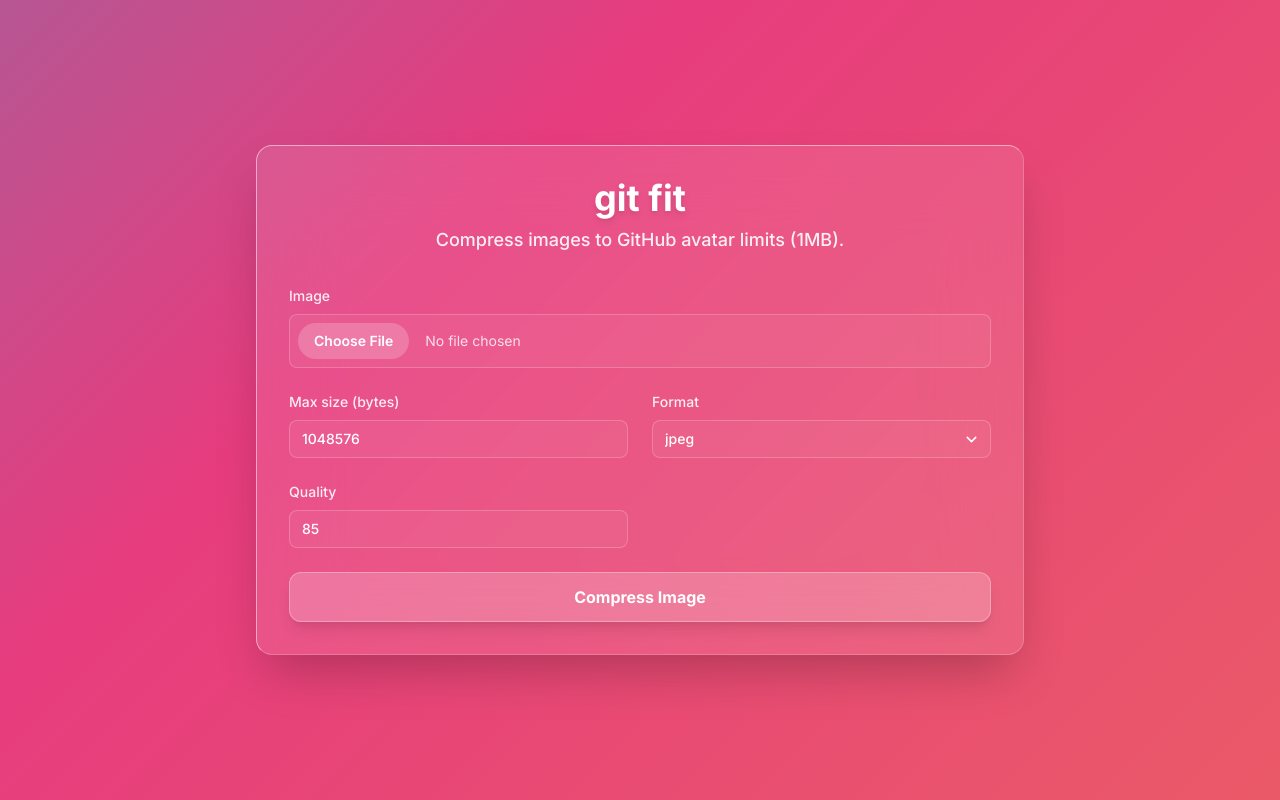
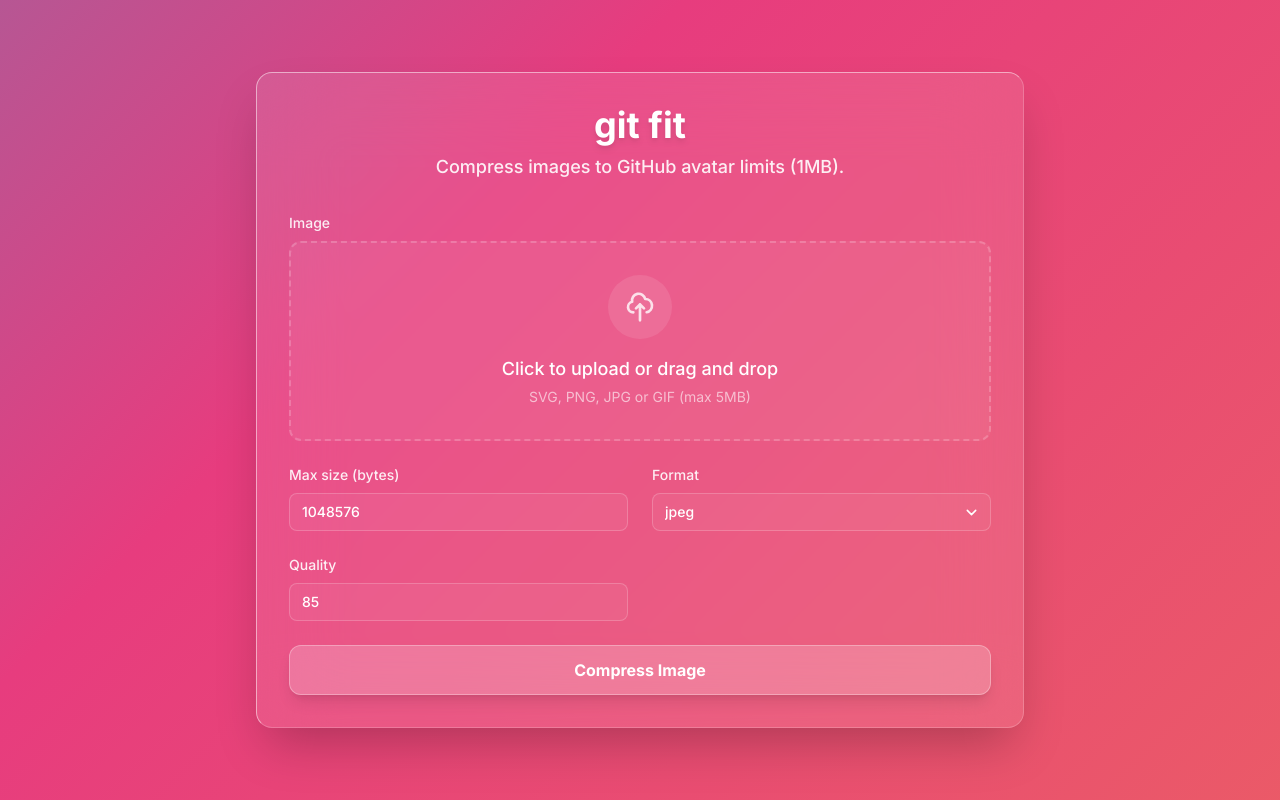
Before and after one commit to nabiladem/git-fit, a React (Vite) app in the folder web/: page / in a window 1280 px wide. Built offline with nearby package versions, Linux system fonts and the light colour scheme; the HTML template or start-up script is replaced by a standard one.

Commit message:
Add drag and drop uploads

```diff
--- a/web/src/App.jsx
+++ b/web/src/App.jsx
@@ -33,6 +33,7 @@
           </p>
         </header>
 
+
         <main>
           <UploadForm file={file} onFileChange={handleFileChange} />
 
--- a/web/src/components/UploadForm.jsx
+++ b/web/src/components/UploadForm.jsx
@@ -10,6 +10,7 @@
   const [loading, setLoading] = useState(false)
   const [error, setError] = useState(null)
   const [result, setResult] = useState(null)
+  const [isDragging, setIsDragging] = useState(false)
 
   // effect to update the preview when a new file is selected
   useEffect(() => {
@@ -22,6 +23,30 @@
     setPreview(url)
     return () => URL.revokeObjectURL(url)
   }, [file])
+
+  const handleDragOver = (e) => {
+    e.preventDefault()
+    setIsDragging(true)
+  }
+
+  const handleDragLeave = (e) => {
+    e.preventDefault()
+    setIsDragging(false)
+  }
+
+  const handleDrop = (e) => {
+    e.preventDefault()
+    setIsDragging(false)
+
+    if (e.dataTransfer.files && e.dataTransfer.files[0]) {
+      const syntheticEvent = {
+        target: {
+          files: e.dataTransfer.files
+        }
+      }
+      onFileChange(syntheticEvent)
+    }
+  }
 
   // onSubmit() - handles form submission
   async function onSubmit(e) {
@@ -103,38 +128,58 @@
         <label className="block text-sm font-medium text-white/90 mb-2">
           Image
         </label>
-        <div className="relative group">
+        <div
+          className={`relative group border-2 border-dashed rounded-xl transition-all duration-200 ease-in-out
+            ${isDragging
+              ? 'border-white bg-white/10 scale-[1.02]'
+              : 'border-white/20 hover:border-white/40 bg-white/5'
+            }
+            ${preview ? 'p-0 overflow-hidden' : 'p-8'}
+          `}
+          onDragOver={handleDragOver}
+          onDragLeave={handleDragLeave}
+          onDrop={handleDrop}
+        >
           <input
             type="file"
             accept="image/*"
             onChange={onFileChange}
-            className="block w-full text-sm text-white/80
-              file:mr-4 file:py-2 file:px-4
-              file:rounded-full file:border-0
-              file:text-sm file:font-semibold
-              file:bg-white/20 file:text-white
-              hover:file:bg-white/30
-              file:cursor-pointer
-              bg-white/5 rounded-lg border border-white/20 p-2
-              focus:outline-none focus:ring-2 focus:ring-white/50"
+            className="absolute inset-0 w-full h-full opacity-0 cursor-pointer z-10"
           />
-        </div>
-      </div>
 
-      {/* Image Preview */}
-      {preview && (
-        <div className="flex items-center gap-4 p-3 bg-white/5 rounded-lg border border-white/20">
+          {preview ? (
+            <div className="relative w-full h-64 bg-black/20 group-hover:bg-black/30 transition-colors">
               <img
                 src={preview}
                 alt="preview"
-            className="w-20 h-20 object-cover rounded-md border border-white/30"
+                className="w-full h-full object-contain"
               />
-          <div className="text-sm text-white/90">
-            <p className="font-semibold">Selected:</p>
-            <p className="truncate max-w-[200px]">{file && file.name}</p>
+              <div className="absolute inset-0 flex items-center justify-center opacity-0 group-hover:opacity-100 transition-opacity bg-black/40 backdrop-blur-sm">
+                <p className="text-white font-medium">Click or drop to replace</p>
+              </div>
+              <div className="absolute bottom-0 left-0 right-0 p-3 bg-gradient-to-t from-black/80 to-transparent text-white text-sm truncate">
+                {file && file.name}
+              </div>
+            </div>
+          ) : (
+            <div className="text-center space-y-4 pointer-events-none">
+              <div className="w-16 h-16 mx-auto bg-white/10 rounded-full flex items-center justify-center mb-4">
+                <svg className="w-8 h-8 text-white/80" fill="none" stroke="currentColor" viewBox="0 0 24 24">
+                  <path strokeLinecap="round" strokeLinejoin="round" strokeWidth="2" d="M7 16a4 4 0 01-.88-7.903A5 5 0 1115.9 6L16 6a5 5 0 011 9.9M15 13l-3-3m0 0l-3 3m3-3v12" />
+                </svg>
+              </div>
+              <div>
+                <p className="text-lg font-medium text-white">
+                  {isDragging ? 'Drop image here' : 'Click to upload or drag and drop'}
+                </p>
+                <p className="text-sm text-white/60 mt-1">
+                  SVG, PNG, JPG or GIF (max 5MB)
+                </p>
               </div>
             </div>
           )}
+        </div>
+      </div>
 
       {/* Form Controls */}
       <div className="grid grid-cols-2 gap-6">
--- a/web/src/index.css
+++ b/web/src/index.css
@@ -39,7 +39,6 @@
   }
 }
 
-/* Make number input spinners have a pointer cursor */
 input[type='number']::-webkit-inner-spin-button,
 input[type='number']::-webkit-outer-spin-button {
   cursor: pointer;
```
Lines whose indentation alone changed are shown as unchanged.
